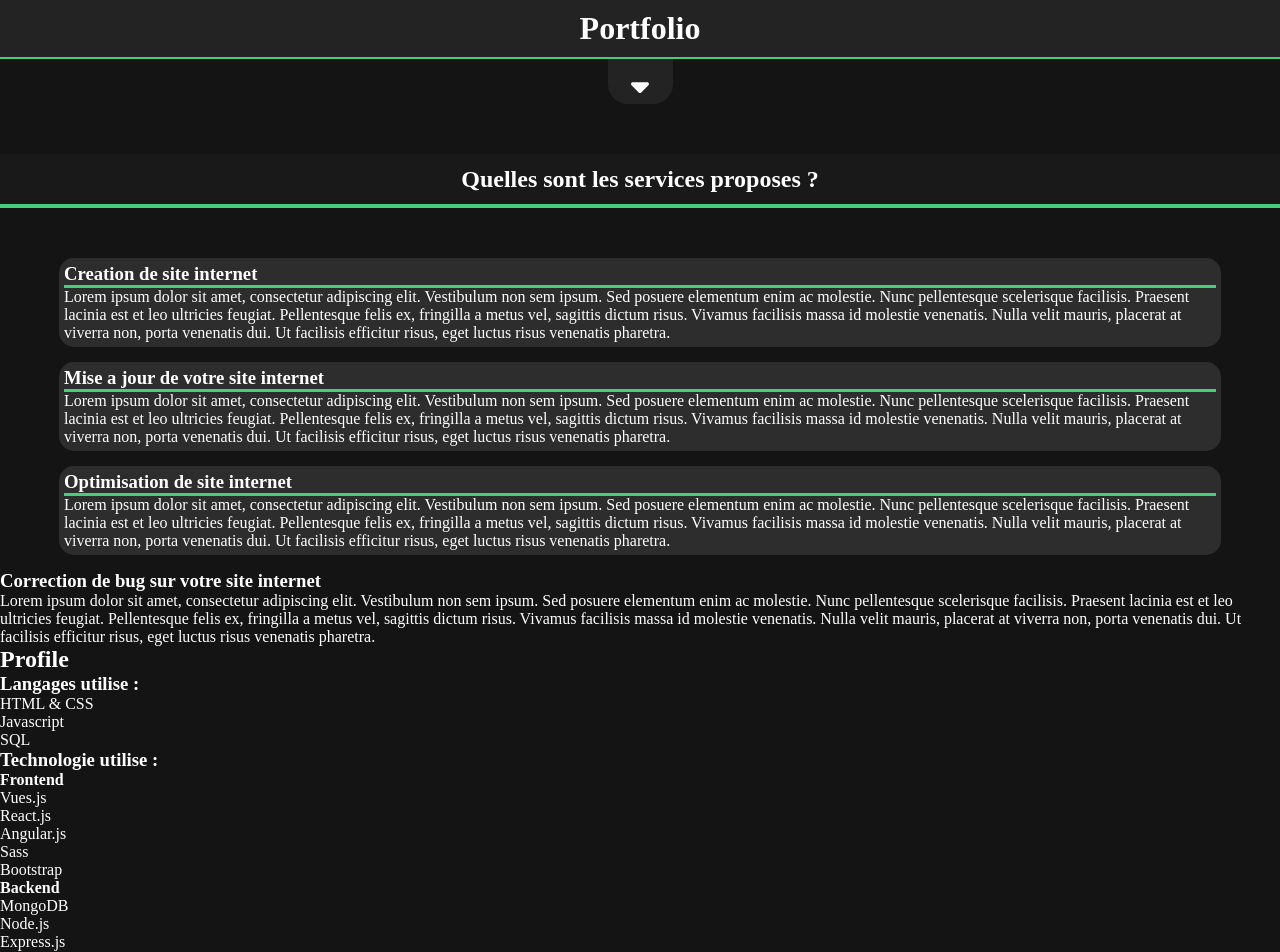
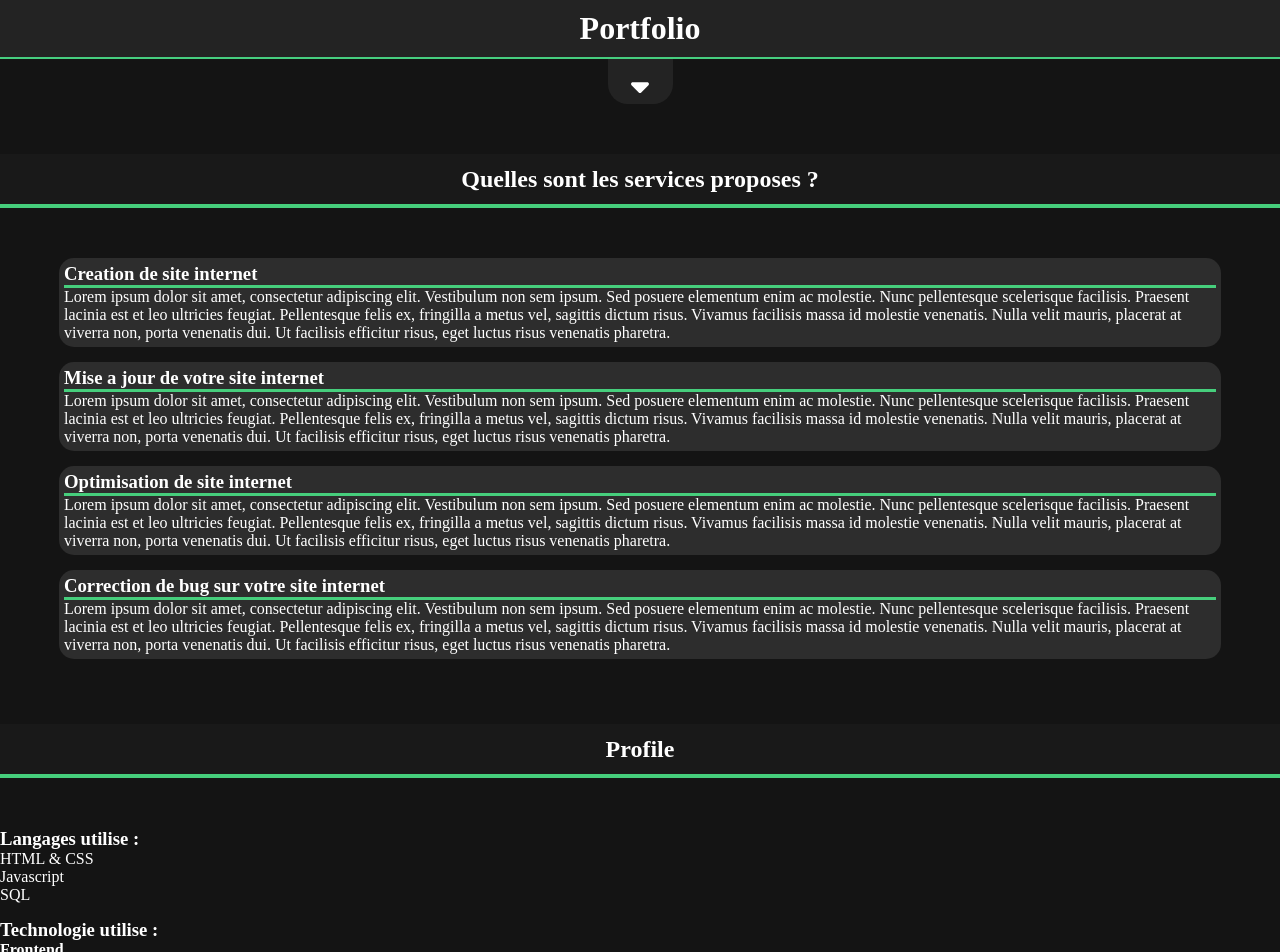
Before and after one commit to Noxatris/portfolio-fiverr, an Angular app: page / in a window 1280 px wide. Shown: the top 952 px of the page. Built offline with nearby package versions, Linux system fonts and the light colour scheme.

Commit message:
Profile Layout

```diff
--- a/src/app/profile/profile.component.html
+++ b/src/app/profile/profile.component.html
@@ -1,6 +1,6 @@
 <div>
-    <h2>Profile</h2>
-    <div>
+    <h2 class="container_title">Profile</h2>
+    <div class="container_profile">
         <h3>Langages utilise :</h3>
         <ul>
             <li>HTML & CSS</li>
@@ -8,7 +8,7 @@
             <li>SQL</li>
         </ul>
     </div>
-    <div>
+    <div class="container_profile">
         <h3>Technologie utilise :</h3>
         <div>
             <h4>Frontend</h4>
@@ -30,7 +30,7 @@
         </div>
 
     </div>
-    <div>
+    <div class="container_profile">
         <h3>Outils maitrise :</h3>
         <ul>
             <li>Wordpress</li>
--- a/src/app/profile/profile.component.scss
+++ b/src/app/profile/profile.component.scss
@@ -0,0 +1,14 @@
+.container_title{
+    background: rgba(30, 29, 29, 0.56);
+    display: flex;
+    justify-content: center;
+    align-items: center;
+    width: 100%;
+    height: 50px;
+    border-bottom: 4px solid #46CE7C;
+    margin: 50px 0 50px 0;
+}
+
+.container_profile{
+    margin-bottom: 15px;
+}
--- a/src/app/service/service.component.html
+++ b/src/app/service/service.component.html
@@ -33,9 +33,9 @@
                 eget luctus risus venenatis pharetra.
             </div>
         </div>
-        <div>
-            <h3>Correction de bug sur votre site internet</h3>
-            <div></div>
+        <div class="container_service">
+            <h3 class="title_service">Correction de bug sur votre site internet</h3>
+            <div class="separator_service"></div>
             <div>
                 Lorem ipsum dolor sit amet, consectetur adipiscing elit. Vestibulum non sem ipsum. Sed posuere elementum enim ac molestie.
                 Nunc pellentesque scelerisque facilisis. Praesent lacinia est et leo ultricies feugiat. Pellentesque felis ex, fringilla a metus vel, sagittis dictum risus.
@@ -44,5 +44,4 @@
             </div>
         </div>
     </div>
-    <div></div>
 </div>
--- a/src/app/service/service.component.scss
+++ b/src/app/service/service.component.scss
@@ -24,10 +24,6 @@
     border-radius: 15px;
 }
 
-.title_service{
-
-}
-
 .separator_service{
     background-color: #46CE7C;
     height: 3px;
```
